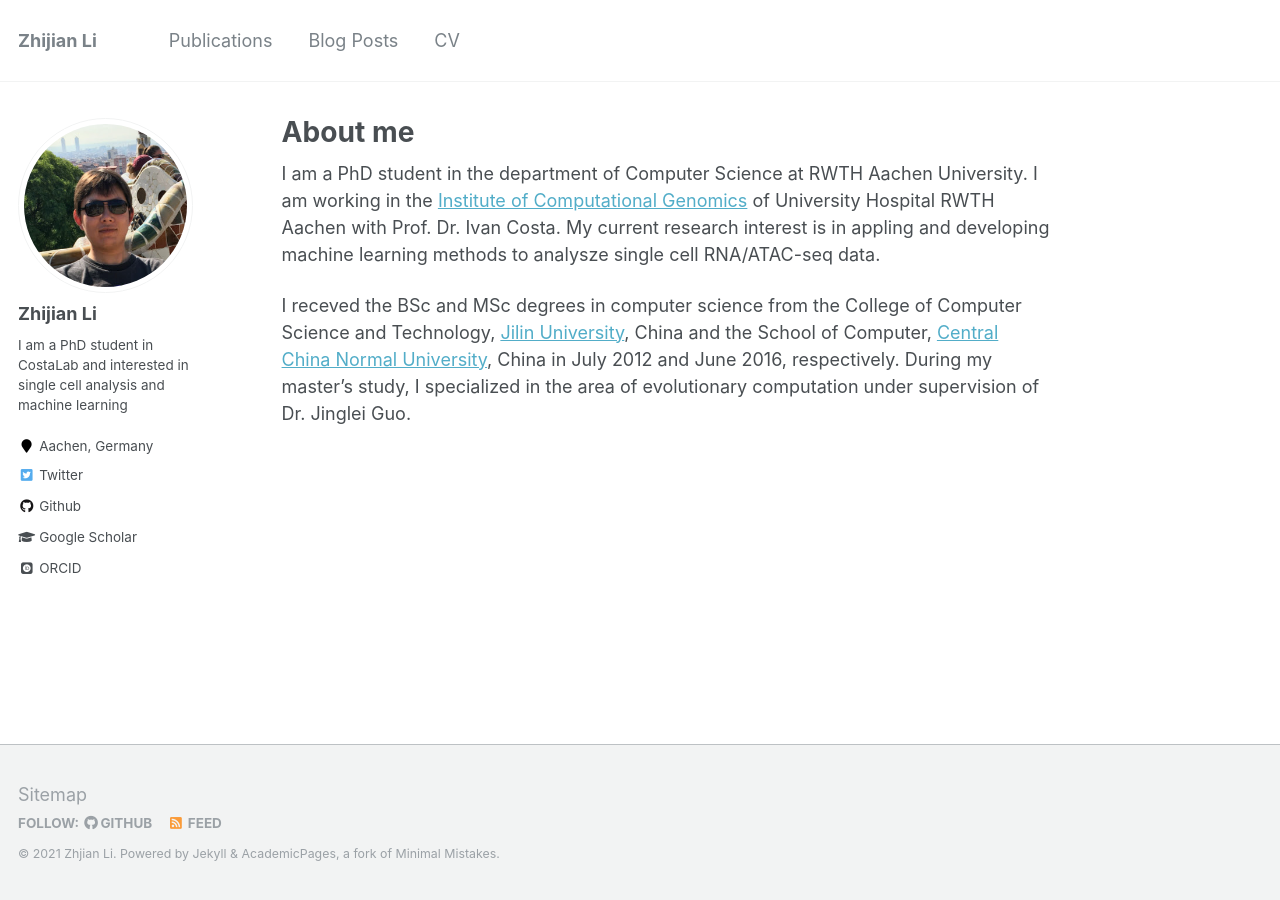
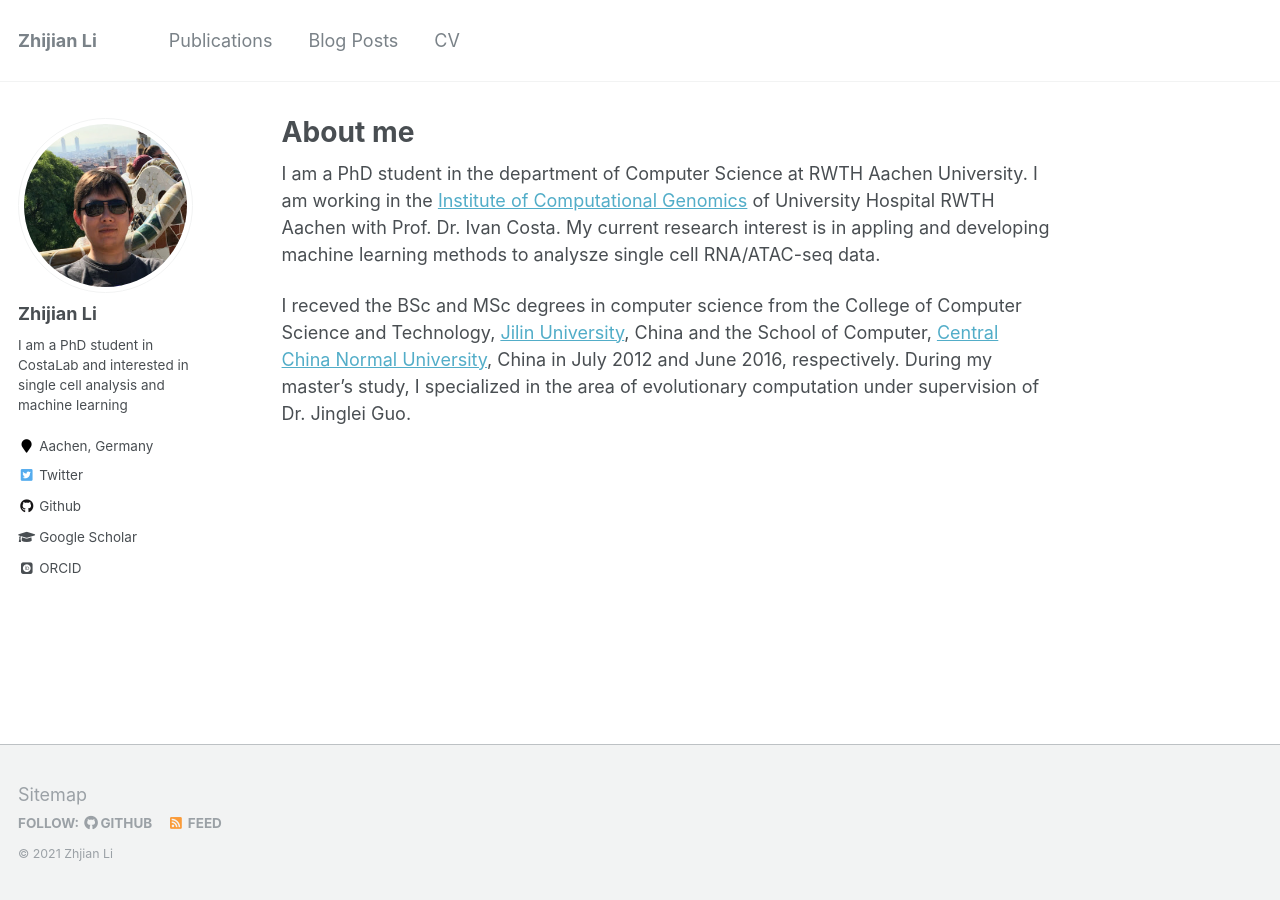
Before and after one commit to lzj1769/lzj1769.github.io, a Jekyll site: the page built from _pages/about.md, in a window 1280 px wide. Built offline with Jekyll 4.4.1, drawn with Linux system fonts in a browser that asks for light colours; some web fonts are replaced.

Commit message:
Update footer.html

```diff
--- a/_includes/footer.html
+++ b/_includes/footer.html
@@ -8,17 +8,12 @@
     {% if site.twitter.username %}
       <li><a href="https://twitter.com/{{ site.twitter.username }}"><i class="fab fa-twitter-square" aria-hidden="true"></i> Twitter</a></li>
     {% endif %}
-    {% if site.facebook.username %}
-      <li><a href="https://facebook.com/{{ site.facebook.username }}"><i class="fab fa-facebook-square" aria-hidden="true"></i> Facebook</a></li>
-    {% endif %}
     {% if site.author.github %}
       <li><a href="http://github.com/{{ site.author.github }}"><i class="fab fa-github" aria-hidden="true"></i> GitHub</a></li>
-    {% endif %}
-    {% if site.author.bitbucket %}
-      <li><a href="http://bitbucket.org/{{ site.author.bitbucket }}"><i class="fab fa-bitbucket" aria-hidden="true"></i> Bitbucket</a></li>
     {% endif %}
     <li><a href="{% if site.atom_feed.path %}{{ site.atom_feed.path }}{% else %}{{ base_path }}/feed.xml{% endif %}"><i class="fa fa-fw fa-rss-square" aria-hidden="true"></i> {{ site.data.ui-text[site.locale].feed_label | default: "Feed" }}</a></li>
   </ul>
 </div>
 
-<div class="page__footer-copyright">&copy; {{ site.time | date: '%Y' }} {{ site.name | default: site.title }}. {{ site.data.ui-text[site.locale].powered_by | default: "Powered by" }} <a href="http://jekyllrb.com" rel="nofollow">Jekyll</a> &amp; <a href="https://github.com/academicpages/academicpages.github.io">AcademicPages</a>, a fork of <a href="https://mademistakes.com/work/minimal-mistakes-jekyll-theme/" rel="nofollow">Minimal Mistakes</a>.</div>
+<div class="page__footer-copyright">
+  &copy; {{ site.time | date: '%Y' }} {{ site.name | default: site.title }}
```
